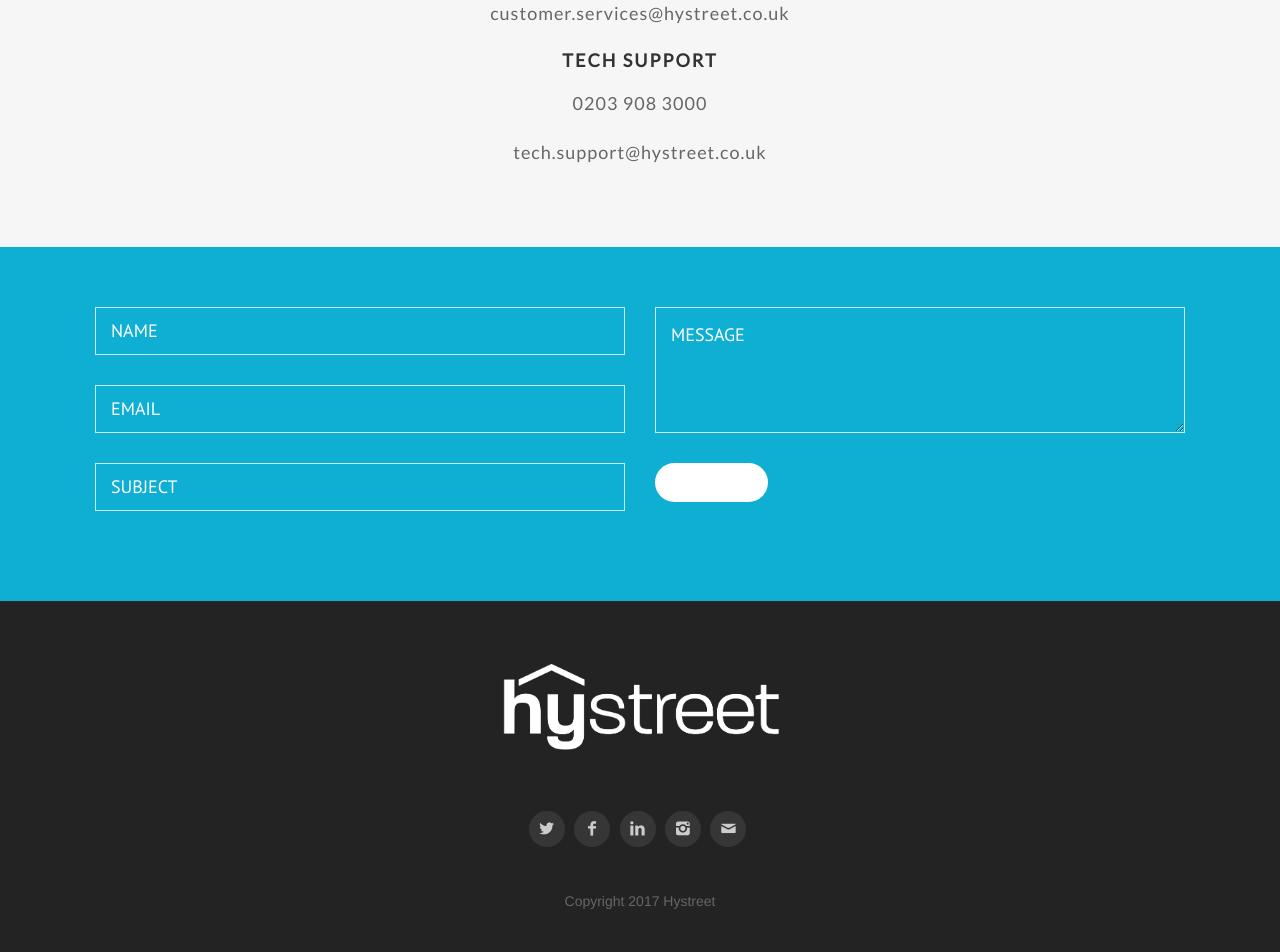
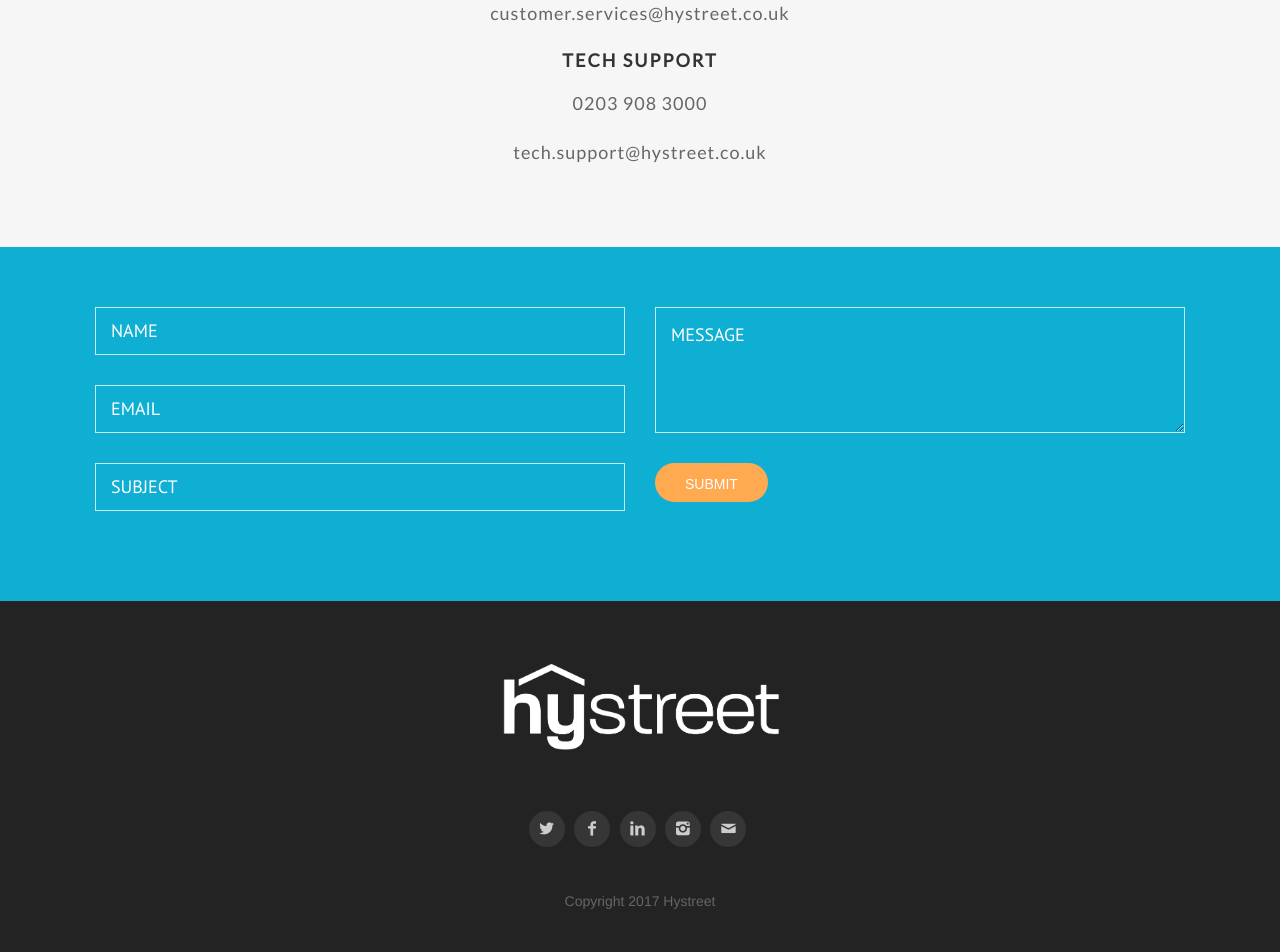
Before and after one commit to hystreet/hystreet.github.io, a Jekyll site: the page built from book-demo/index.html, in a window 1280 px wide. Shown: the part 1714-2666 px from the top of the page. Built offline with Jekyll 4.4.1, drawn with Linux system fonts in a browser that asks for light colours; some web fonts are replaced; a script that is not in the unit is left out.

Commit message:
Updating button class

```diff
--- a/_includes/get-in-touch.html
+++ b/_includes/get-in-touch.html
@@ -25,7 +25,7 @@
       </div>
       <div class='medium-6 large-6 columns'>
         <textarea placeholder='MESSAGE'></textarea>
-        <input class='button white' type='submit'>
+        <input class='button' type='submit'>
       </div>
     </div>
   </div>
```
